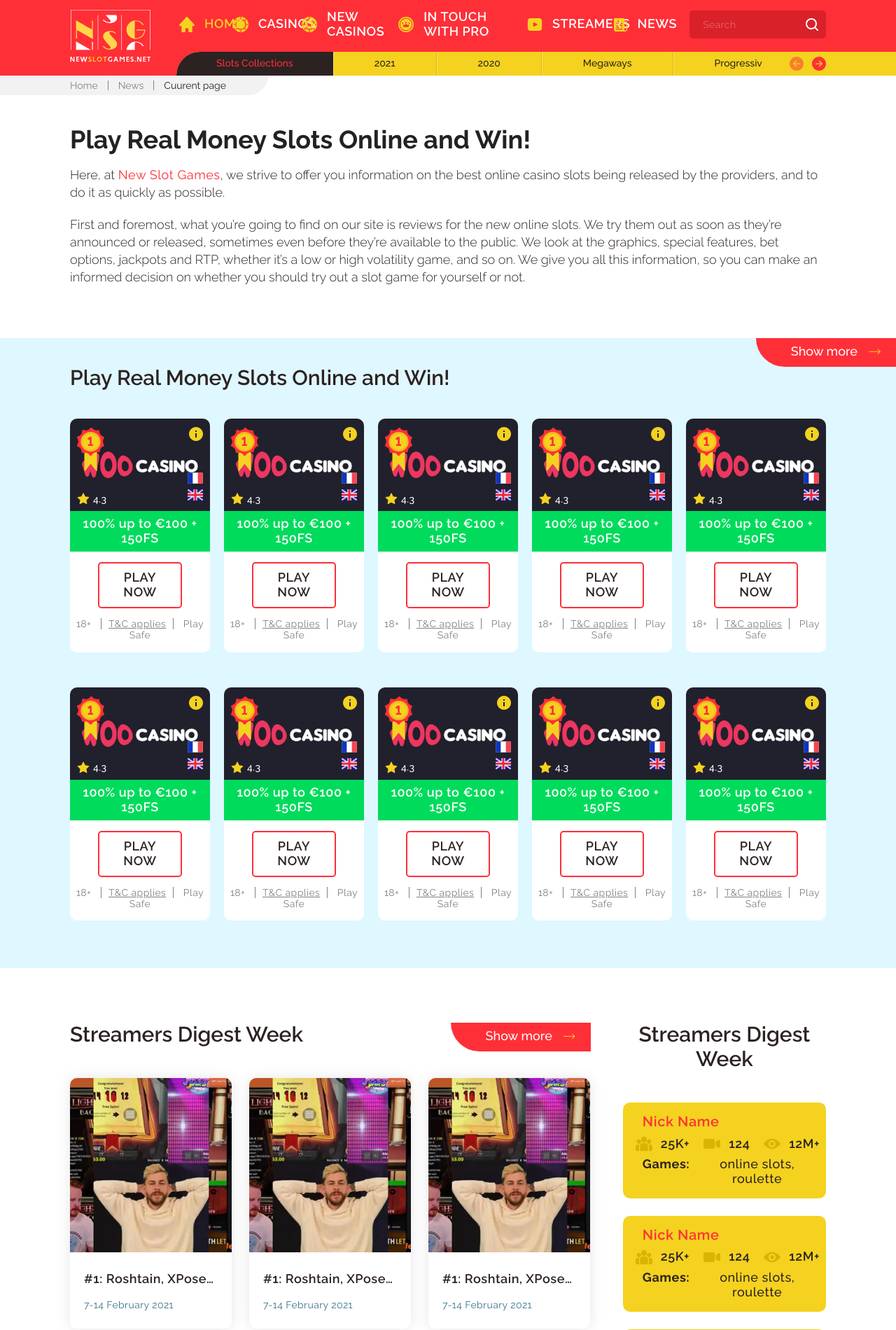
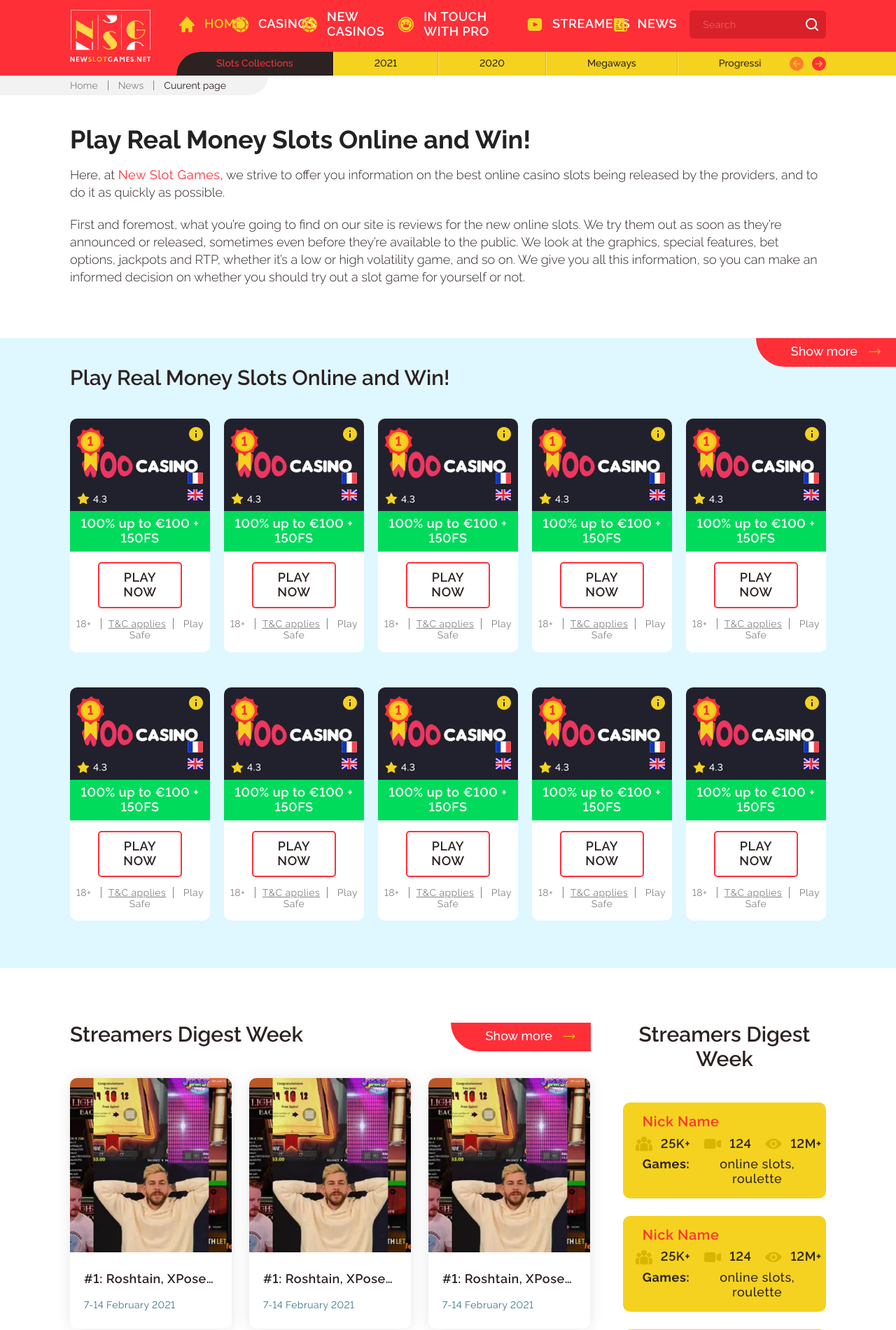
Before and after one commit to Smolanov-Serhii/NSG, a PHP site: page /index.php in a window 1280 px wide. Shown: the top 1900 px of the page at 70% size. Run offline with PHP 8.4, Linux system fonts and the light colour scheme; style sheets or scripts are compiled from the project's sources; some libraries are stand-ins or nearby versions.

Commit message:
w3c validator

```diff
--- a/dist/css/main.css
+++ b/dist/css/main.css
@@ -560,6 +560,9 @@
     color: #2D2222; }
   table tr:nth-child(odd) {
     background-color: #DFF7FF; }
+
+html {
+  font-feature-settings: 'pnum' on, 'lnum' on; }
 
 .header {
   background-color: #FF2F38;
--- a/src/scss/main.scss
+++ b/src/scss/main.scss
@@ -2,7 +2,9 @@
 @import "vars";
 @import "default";
 
-
+html{
+  font-feature-settings: 'pnum' on, 'lnum' on;
+}
 
 .header{
   background-color: $red-color;
```
